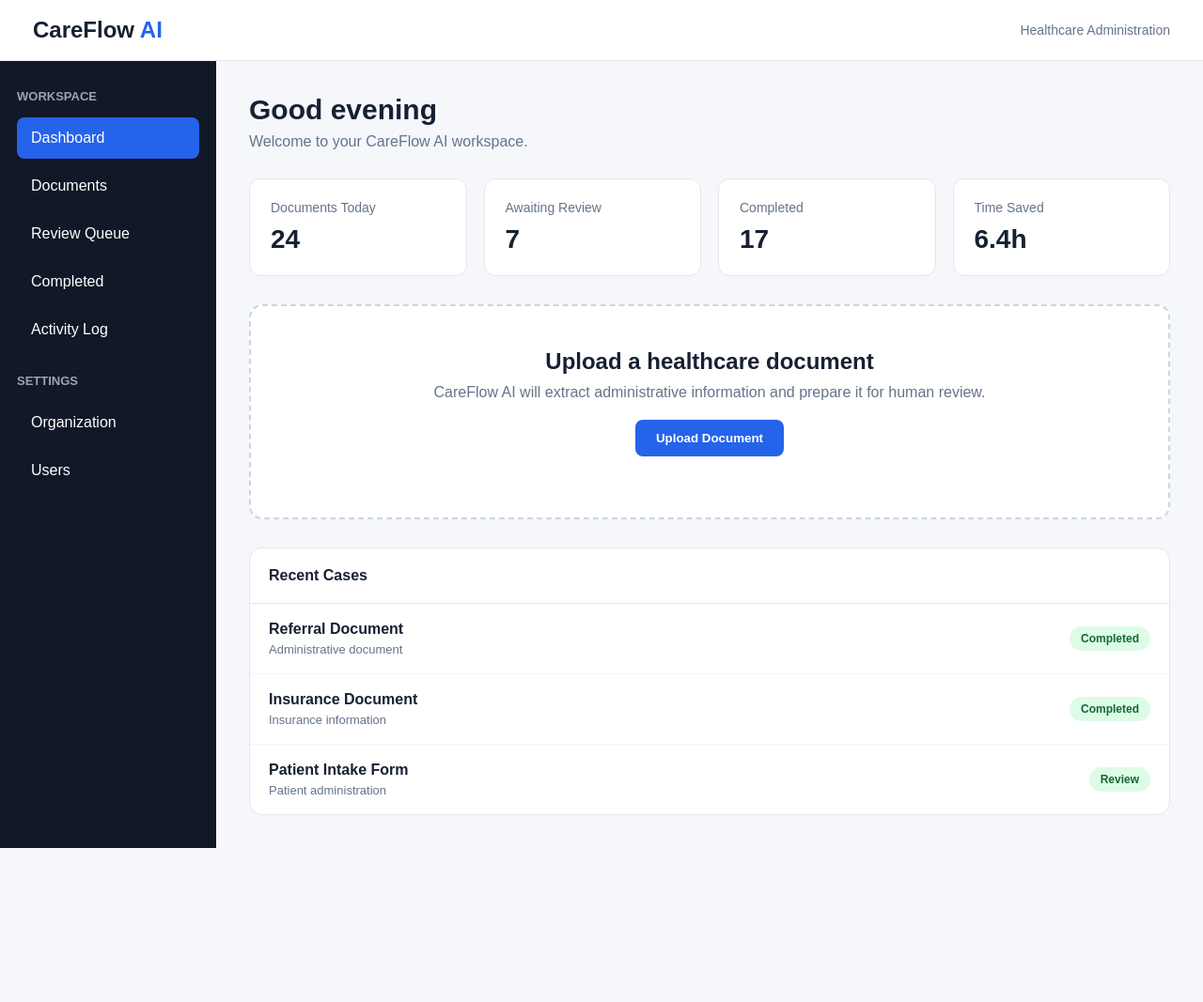
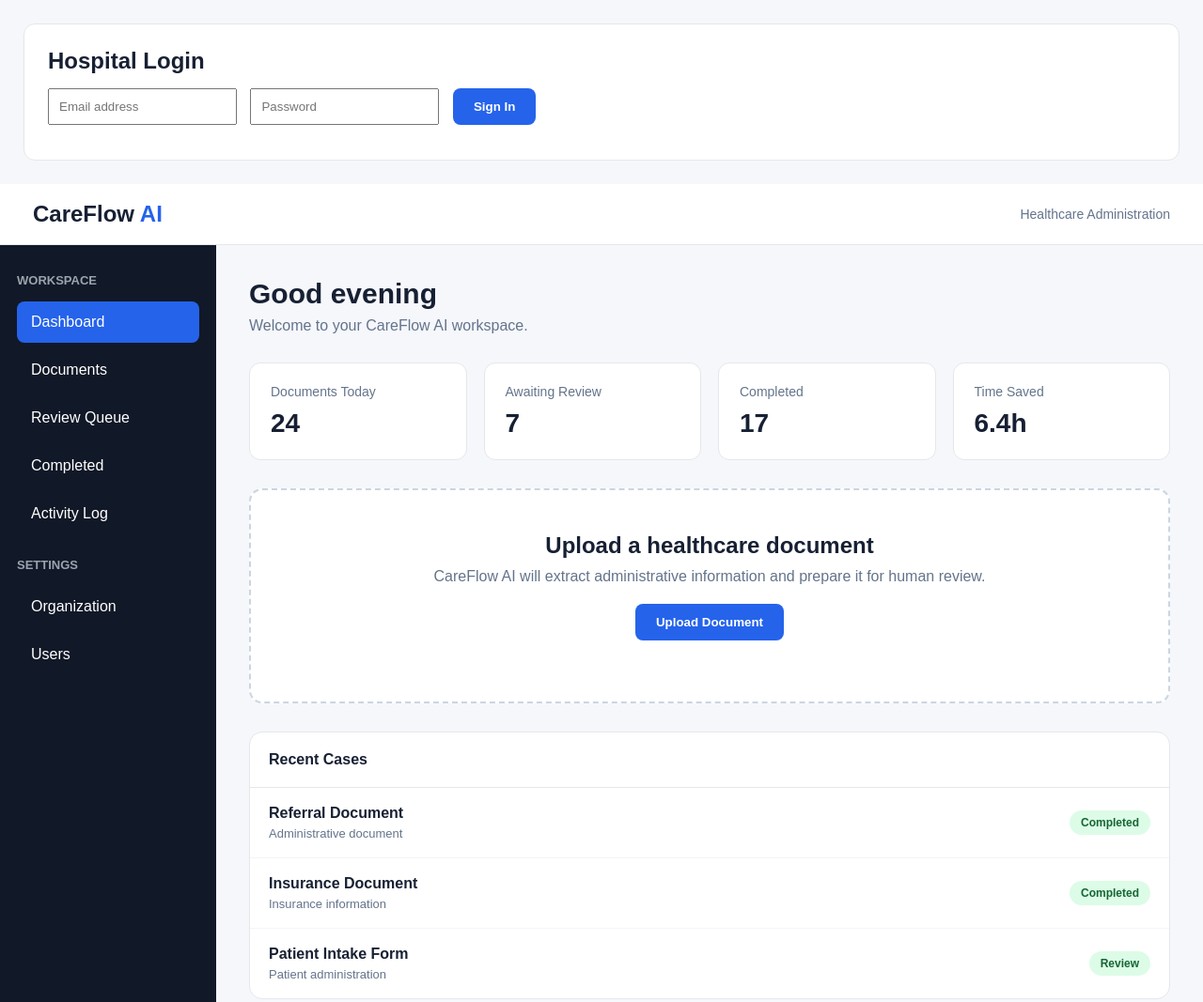
Before and after one commit to abdullahch2866-hub22/careflow-ai, a plain HTML site: page index.html in a window 1280 px wide. Shown: the top 1067 px of the page at 94% size. Before the commit the page ends 903 px from the top, so only its background shows below. Drawn offline with nearby package versions, Linux system fonts and the light colour scheme.

Commit message:
Update index.html

```diff
--- a/index.html
+++ b/index.html
@@ -200,6 +200,19 @@
 </head>
 
 <body>
+  <div id="loginPanel" style="background:white; padding:25px; margin:25px; border:1px solid #e5e7eb; border-radius:12px;">
+  <h2 style="margin-bottom:15px;">Hospital Login</h2>
+
+  <input type="email" id="loginEmail" placeholder="Email address" style="padding:10px; margin-right:10px;">
+
+  <input type="password" id="loginPassword" placeholder="Password" style="padding:10px; margin-right:10px;">
+
+  <button type="button" id="loginBtn" class="button">
+    Sign In
+  </button>
+
+  <p id="loginStatus" style="margin-top:12px;"></p>
+</div>
   <header class="header">
     <div class="logo">CareFlow <span>AI</span></div>
     <div class="user">Healthcare Administration</div>
```
